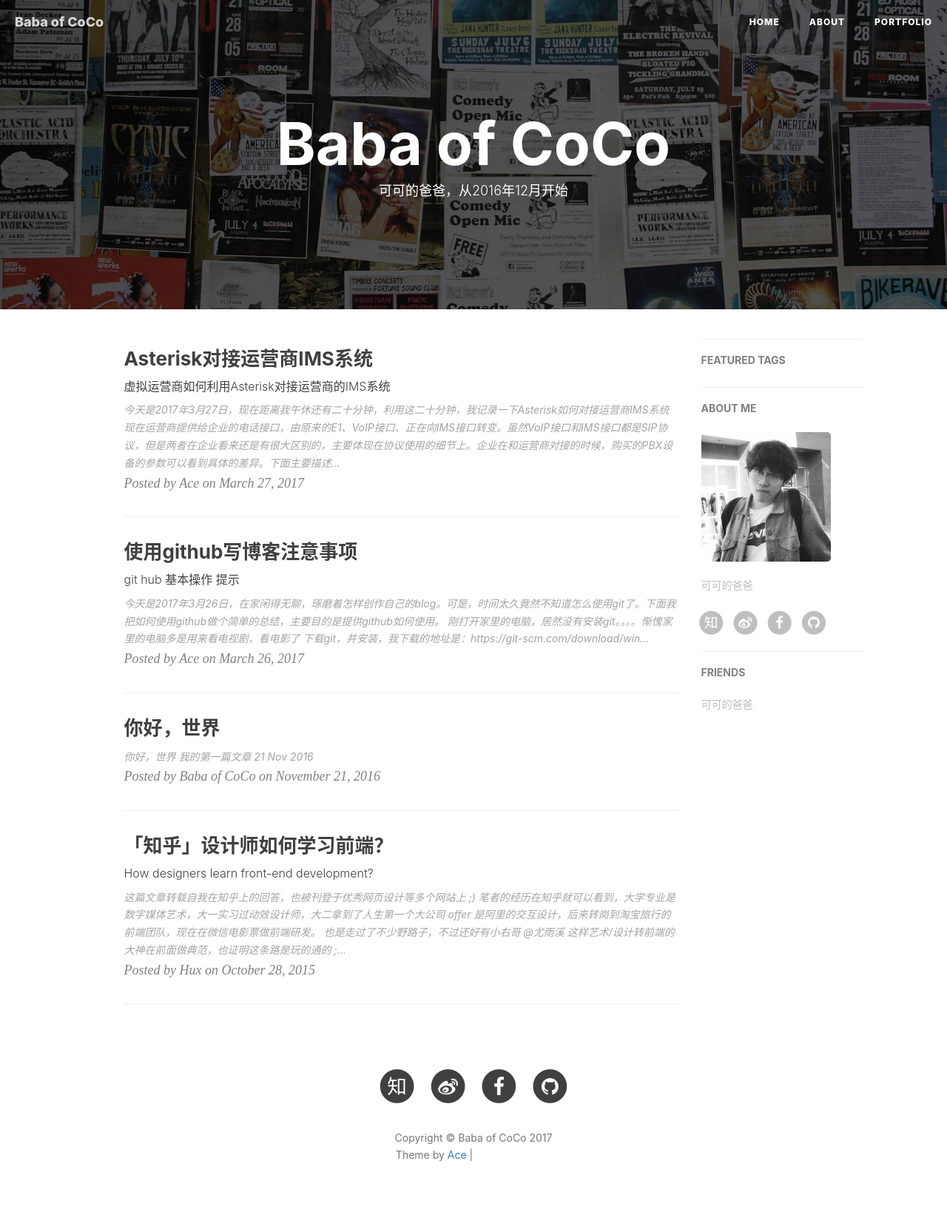
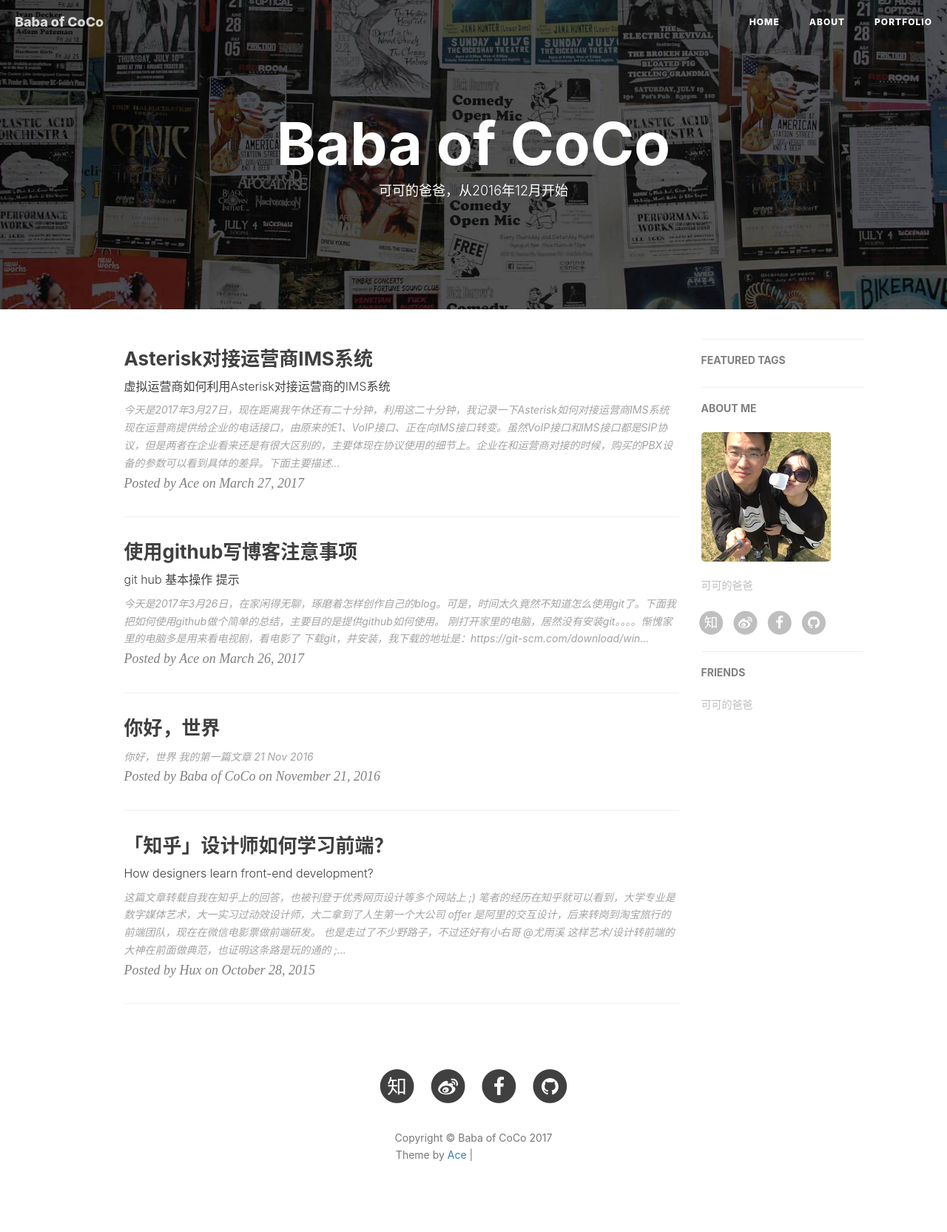
Before and after one commit to babaofcoco/coco, a Jekyll site: the page built from index.html, in a window 1280 px wide. Shown: the whole page at 74% size. Built offline with Jekyll 4.4.1, drawn with Linux system fonts in a browser that asks for light colours; nearby versions of some CDN libraries; the list of posts is cut into pages by our own code; comment, search, counter and statistics services are not loaded; grey boxes are pictures that could not be loaded.

Commit message:
update my photo

```diff
--- a/_config.yml
+++ b/_config.yml
@@ -71,7 +71,7 @@
 # Sidebar settings
 sidebar: true                           # whether or not using Sidebar.
 sidebar-about-description: "可可的爸爸"
-sidebar-avatar: /img/avatar-hux.jpg      # use absolute URL, seeing it's used in both `/` and `/about/`
+sidebar-avatar: /coco/img/avatar-ace.jpg      # use absolute URL, seeing it's used in both `/` and `/about/`
 
 
 
```
Also changed, not shown: img/avatar-ace.jpg (added), img/avatar-ace0.jpg (added), img/avatar-ace1.jpg (added).
